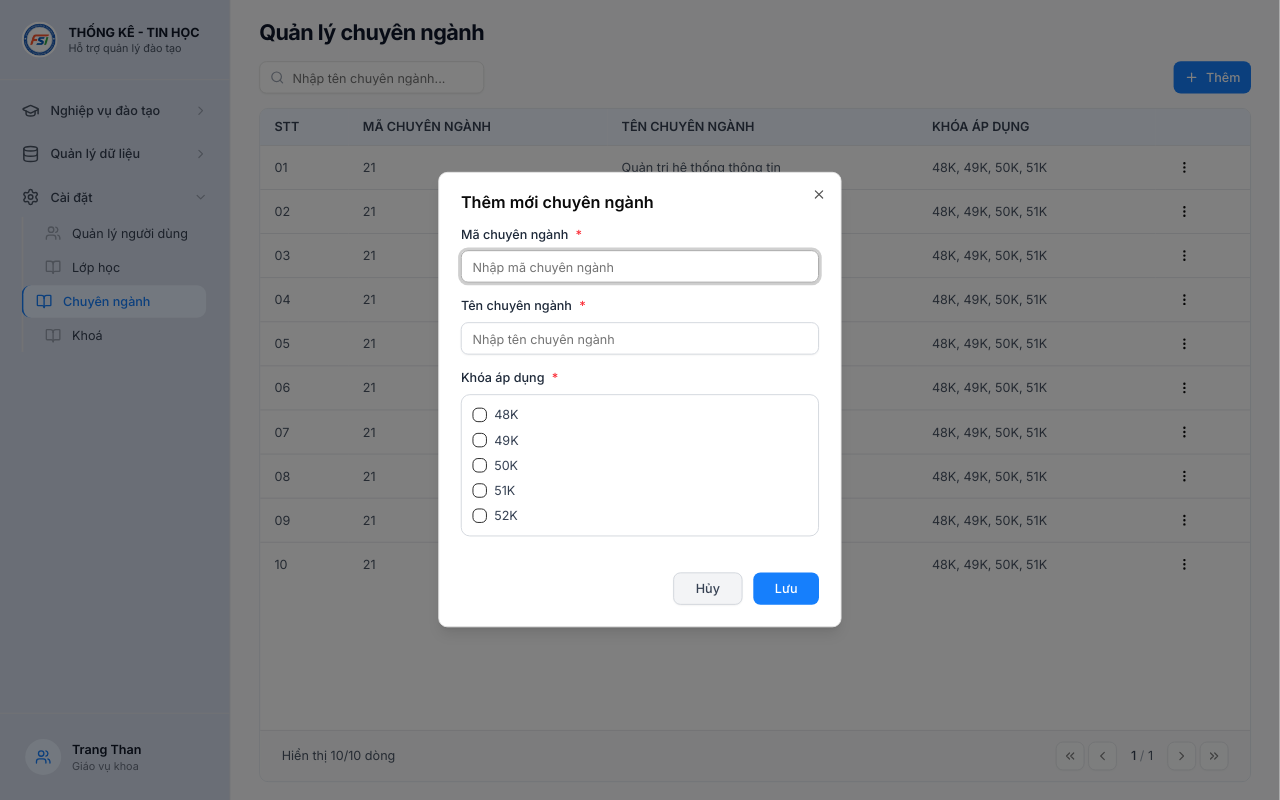
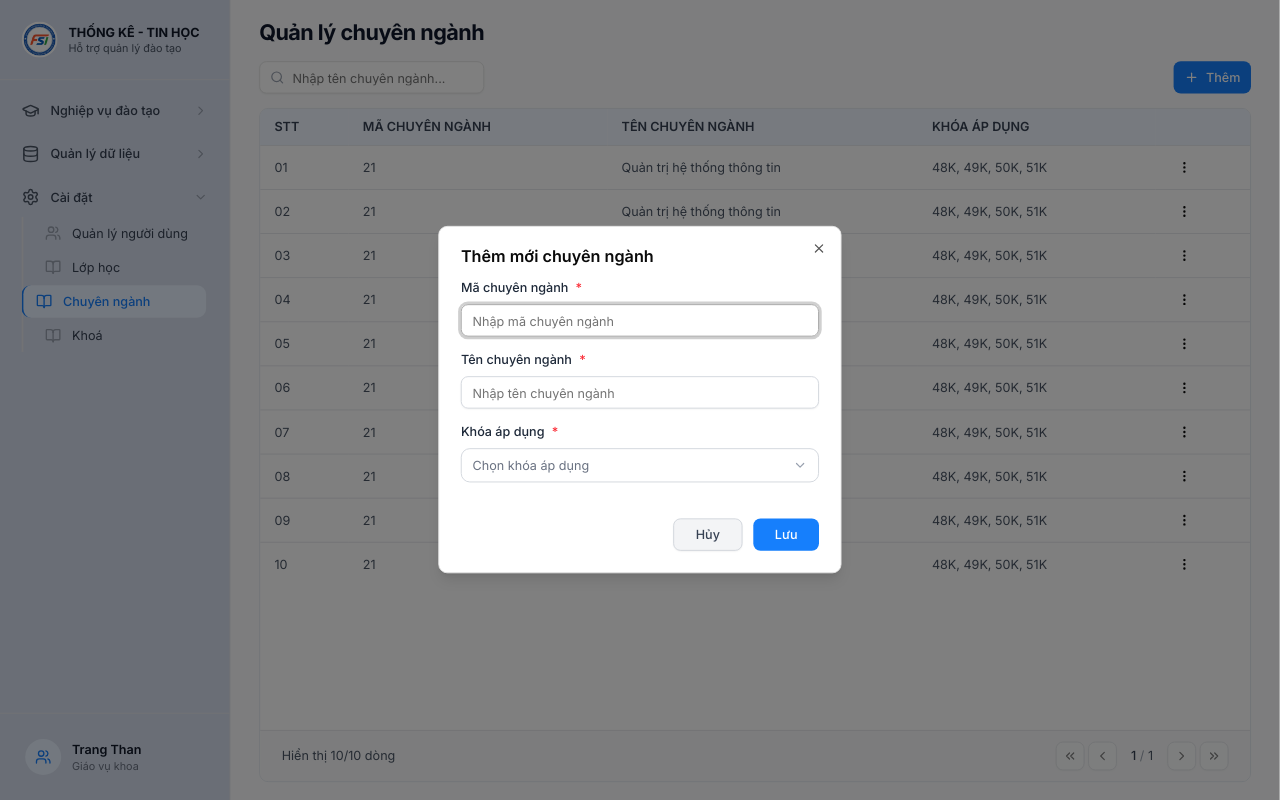
Before and after one commit to kcuongle1604/FSI-Front-End, a Next.js app: page /cai-dat/quan-ly-chuyen-nganh in a window 1280 px wide. Both pictures are taken after a click on the button "Thêm". Built offline with nearby package versions, Linux system fonts and the light colour scheme.

Commit message:
lop & chuyen nganh update

```diff
--- a/src/app/cai-dat/quan-ly-chuyen-nganh/components/AddSpecializationDialog.tsx
+++ b/src/app/cai-dat/quan-ly-chuyen-nganh/components/AddSpecializationDialog.tsx
@@ -10,7 +10,7 @@ import {
 import { Button } from "@/components/ui/button"
 import { Input } from "@/components/ui/input"
 import { Label } from "@/components/ui/label"
-import { Checkbox } from "@/components/ui/checkbox"
+import { MultiSelect } from "@/components/ui/multi-select"
 
 const BATCHES = ["48K", "49K", "50K", "51K", "52K"]
 
@@ -127,19 +127,14 @@ export function AddSpecializationDialog({ open, onOpenChange, onAdd }: AddSpecia
             <Label className="text-sm font-medium text-gray-800">
               Khóa áp dụng<span className="text-red-500">*</span>
             </Label>
-            <div className={`border border-gray-300 rounded-lg p-3 space-y-2 bg-white`}>
-              {BATCHES.map((batch) => (
-                <div key={batch} className="flex items-center gap-2">
-                  <Checkbox
-                    id={batch}
-                    checked={formData.batches.includes(batch)}
-                    onCheckedChange={() => handleBatchToggle(batch)}
-                  />
-                  <Label htmlFor={batch} className="text-sm font-normal text-gray-700 cursor-pointer">
-                    {batch}
-                  </Label>
-                </div>
-              ))}
+            <div style={{ zIndex: 30 }}>
+              <MultiSelect
+                options={BATCHES}
+                value={formData.batches}
+                onChange={batches => setFormData(prev => ({ ...prev, batches }))}
+                placeholder="Chọn khóa áp dụng"
+                /* Giới hạn chiều cao dropdown, thêm scroll */
+              />
             </div>
             {errors.batches && <p className="text-xs text-red-500">{errors.batches}</p>}
           </div>
--- a/src/app/cai-dat/quan-ly-lop-hoc/components/AddClassDialog.tsx
+++ b/src/app/cai-dat/quan-ly-lop-hoc/components/AddClassDialog.tsx
@@ -135,7 +135,7 @@ export function AddClassDialog({ open, onOpenChange, onAdd }: AddClassDialogProp
               placeholder="Tên lớp"
               value={formData.name}
               onChange={handleInputChange}
-              className="h-9"
+              className="h-9 w-full"
             />
             {errors.name && (
               <p className="text-sm text-red-500">{errors.name}</p>
@@ -147,7 +147,7 @@ export function AddClassDialog({ open, onOpenChange, onAdd }: AddClassDialogProp
               Chuyên ngành <span className="text-red-500">*</span>
             </Label>
             <Select value={formData.specialization} onValueChange={(value) => handleSelectChange("specialization", value)}>
-              <SelectTrigger className="h-9">
+              <SelectTrigger className="h-9 w-full">
                 <SelectValue placeholder="Chuyên ngành" />
               </SelectTrigger>
               <SelectContent>
@@ -166,7 +166,7 @@ export function AddClassDialog({ open, onOpenChange, onAdd }: AddClassDialogProp
               Giáo viên phụ trách <span className="text-red-500">*</span>
             </Label>
             <Select value={formData.advisor} onValueChange={(value) => handleSelectChange("advisor", value)}>
-              <SelectTrigger className="h-9">
+              <SelectTrigger className="h-9 w-full">
                 <SelectValue placeholder="Giáo viên phụ trách" />
               </SelectTrigger>
               <SelectContent>
--- a/src/components/ui/multi-select.tsx
+++ b/src/components/ui/multi-select.tsx
@@ -87,8 +87,8 @@ export function MultiSelect({
       </button>
 
       {open && !disabled && (
-        <div className="absolute top-full left-0 right-0 mt-1 bg-white border border-gray-300 rounded-lg shadow-lg z-50">
-          <div className="p-2 space-y-1 max-h-48 overflow-y-auto">
+        <div className="absolute top-full left-0 right-0 mt-1 bg-white border border-gray-300 rounded-lg shadow-lg z-50 max-h-56 overflow-y-auto">
+          <div className="p-2 space-y-1">
             {options.map((option) => (
               <button
                 key={option}
```
